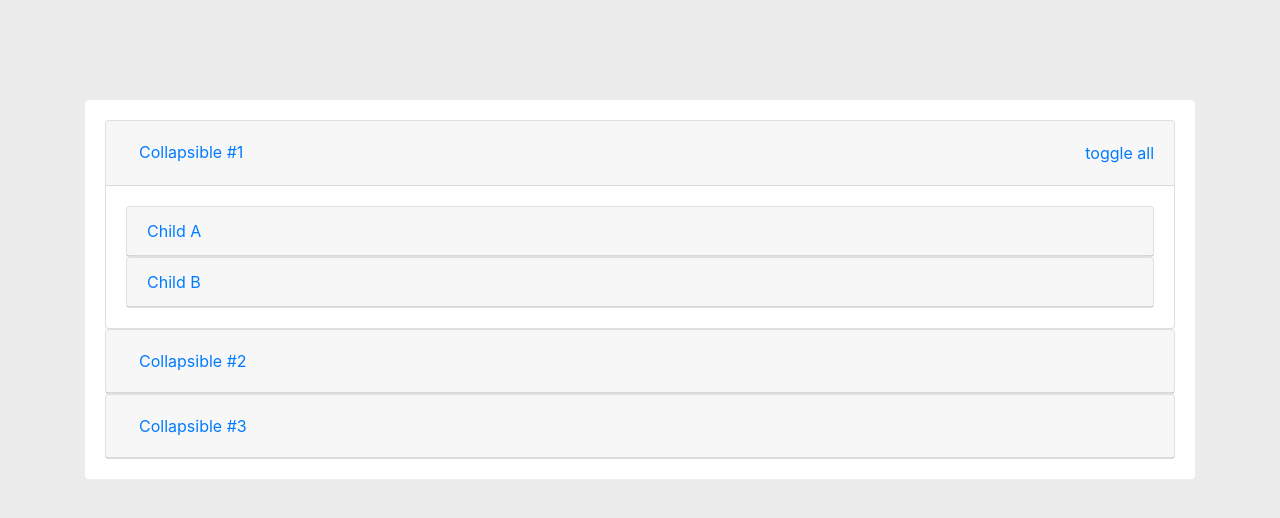
After one commit to genmar-dadivo/SR, a PHP site: page /content/pages/birt.php in a window 1280 px wide. The commit adds this page. Shown: the top 518 px of the page. Run offline with PHP 8.4, Linux system fonts and the light colour scheme; some libraries are stand-ins or nearby versions.

Commit message:
Prototype BIRT phase 1
remaking birt thru web

```diff
--- a/assets/css/main/main.css
+++ b/assets/css/main/main.css
@@ -79,3 +79,7 @@ a:hover, a:visited, a:link, a:active { text-decoration: none; }
   font-size: 0.1px;
   color: transparent;
 }
+
+.bg-custom-1 {
+  background-color: #ECECEC;
+}
--- /dev/null
+++ b/content/pages/birt.php
@@ -0,0 +1,112 @@
+<!DOCTYPE html>
+<html>
+<head>
+	<meta charset="utf-8">
+    <meta name="viewport" content="width=device-width, initial-scale=1, shrink-to-fit=no">
+
+    <!-- Bootstrap CSS -->
+    <link rel="stylesheet" href="../../assets/css/bs/bootstrap.min.css">
+    <link rel="stylesheet" href="../../assets/css/main/main.css">
+
+    <link rel="stylesheet" href="../../assets/css/dt/dataTables.bootstrap4.min.css">
+    <link rel="stylesheet" href="../../assets/css/dt/responsive.dataTables.min.css">
+
+    <link rel="icon" href="../../assets/img/logo/logo.png" type="image/gif" sizes="30x30">
+
+	<title> BIRT | Sales Report </title>
+</head>
+<body class="bg-custom-1">
+	<div id="hoverlay">
+	</div>
+	<div style="height: 100px;"></div>
+	<div class="container">
+		<div class="row">
+			<div class="col-lg-12">
+				<div class="card border-0 z-shadow-1">
+				  	<div class="card-body">
+				    	<div id="accordion">
+					        <div class="card">
+					            <div class="card-header" id="headingOne">
+					                <h5 class="mb-0 d-inline">
+					                    <button class="btn btn-link" data-toggle="collapse" data-target="#collapseOne" aria-expanded="true" aria-controls="collapseOne">
+					                      Collapsible #1
+					                    </button>
+					                 </h5>
+					                 <a href="#" data-target="[data-parent='#child1']" data-toggle="collapse" class="my-2 float-right">toggle all</a>
+					            </div>
+					            <div id="collapseOne" class="collapse show" aria-labelledby="headingOne" data-parent="#accordion">
+					                <div class="card-body" id="child1">
+					                    <div class="card">
+					                        <div class="card-header">
+					                            <a href="#" data-toggle="collapse" data-target="#collapseOneA">Child A</a>
+					                        </div>
+					                        <div class="card-body collapse" data-parent="#child1" id="collapseOneA">
+					                            Crunch wolf moon tempor, sunt aliqua put a bird.
+					                        </div>
+					                    </div>
+					                    <div class="card">
+					                        <div class="card-header">
+					                            <a href="#" data-toggle="collapse" data-target="#collapseOneB">Child B</a>
+					                        </div>
+					                        <div class="card-body collapse" data-parent="#child1" id="collapseOneB">
+					                            Another flipp runch wolf moon tempor, sunt aliqua put a bird.
+					                        </div>
+					                    </div>
+					                </div>
+					            </div>
+					        </div>
+					        <div class="card">
+					            <div class="card-header" id="headingTwo">
+					                <h5 class="mb-0">
+					        <button class="btn btn-link collapsed" data-toggle="collapse" data-target="#collapseTwo" aria-expanded="false" aria-controls="collapseTwo">
+					          Collapsible #2
+					        </button>
+					      </h5>
+					            </div>
+					            <div id="collapseTwo" class="collapse" aria-labelledby="headingTwo" data-parent="#accordion">
+					                <div class="card-body">
+					                    Anim pariatur cliche reprehenderit, enim eiusmod high life accusamus terry richardson ad squid. 3 wolf moon officia aute, non cupidatat skateboard dolor brunch. Food truck quinoa nesciunt laborum eiusmod. Brunch 3 wolf moon tempor, sunt aliqua put a bird
+					                    on it squid single-origin coffee nulla assumenda shoreditch et. Nihil anim keffiyeh helvetica, craft beer labore wes anderson cred nesciunt sapiente ea proident. Ad vegan excepteur butcher vice lomo. Leggings occaecat craft beer farm-to-table,
+					                    raw denim aesthetic synth nesciunt you probably haven't heard of them accusamus labore sustainable VHS.
+					                </div>
+					            </div>
+					        </div>
+					        <div class="card">
+					            <div class="card-header" id="headingThree">
+					                <h5 class="mb-0">
+					        <button class="btn btn-link collapsed" data-toggle="collapse" data-target="#collapseThree" aria-expanded="false" aria-controls="collapseThree">
+					          Collapsible #3
+					        </button>
+					      </h5>
+					            </div>
+					            <div id="collapseThree" class="collapse" aria-labelledby="headingThree" data-parent="#accordion">
+					                <div class="card-body">
+					                    Anim pariatur cliche reprehenderit, enim eiusmod high life accusamus terry richardson ad squid. 3 wolf moon officia aute, non cupidatat skateboard dolor brunch. Food truck quinoa nesciunt laborum eiusmod. Brunch 3 wolf moon tempor, sunt aliqua put a bird
+					                    on it squid single-origin coffee nulla assumenda shoreditch et. Nihil anim keffiyeh helvetica, craft beer labore wes anderson cred nesciunt sapiente ea proident. Ad vegan excepteur butcher vice lomo. Leggings occaecat craft beer farm-to-table,
+					                    raw denim aesthetic synth nesciunt you probably haven't heard of them accusamus labore sustainable VHS.
+					                </div>
+					            </div>
+					        </div>
+					    </div>
+				  	</div>
+				</div>
+			</div>
+		</div>
+	</div>
+    <script src="../../assets/js/jquery/jquery-3.3.1.min.js"></script>
+    <script src="../../assets/js/popper/popper.min.js"></script>
+    <script src="../../assets/js/bs/bootstrap.min.js"></script>
+    <script src="../../assets/js/dt/jquery.dataTables.min.js"></script>
+   	<script src="../../assets/js/dt/dataTables.bootstrap4.min.js"></script>
+	<script src="../../assets/js/dt/dataTables.responsive.min.js"></script>
+    <script src="../../assets/js/dt/dataTables.buttons.min.js"></script>
+    <script src="../../assets/js/dt/buttons.flash.min.js"></script>
+    <script src="../../assets/js/dt/buttons.html5.min.js"></script>
+    <script src="../../assets/js/dt/buttons.print.min.js"></script>
+    <script src="../../assets/js/dt/jszip.min.js"></script>
+    <script src="../../assets/js/dt/pdfmake.min.js"></script>
+    <script src="../../assets/js/dt/vfs_fonts.js"></script>
+    <script src="../../assets/js/main/main.js?1"></script>
+    <script src="../../assets/js/push/push.min.js"></script>
+</body>
+</html>
```
Also changed, not shown: content/data/csi.php (+4 -3 lines), content/data/ds.php (+4 -3 lines).
